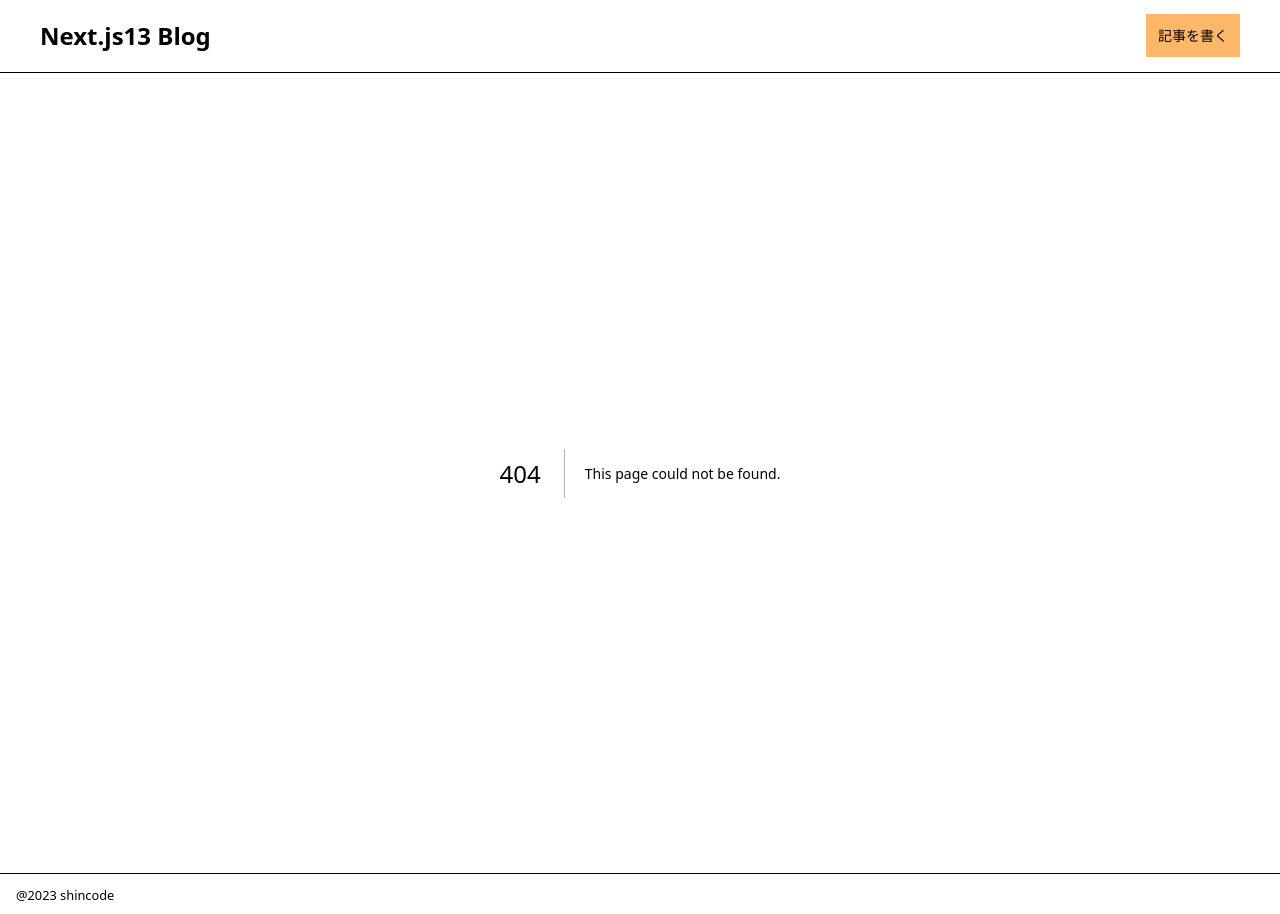
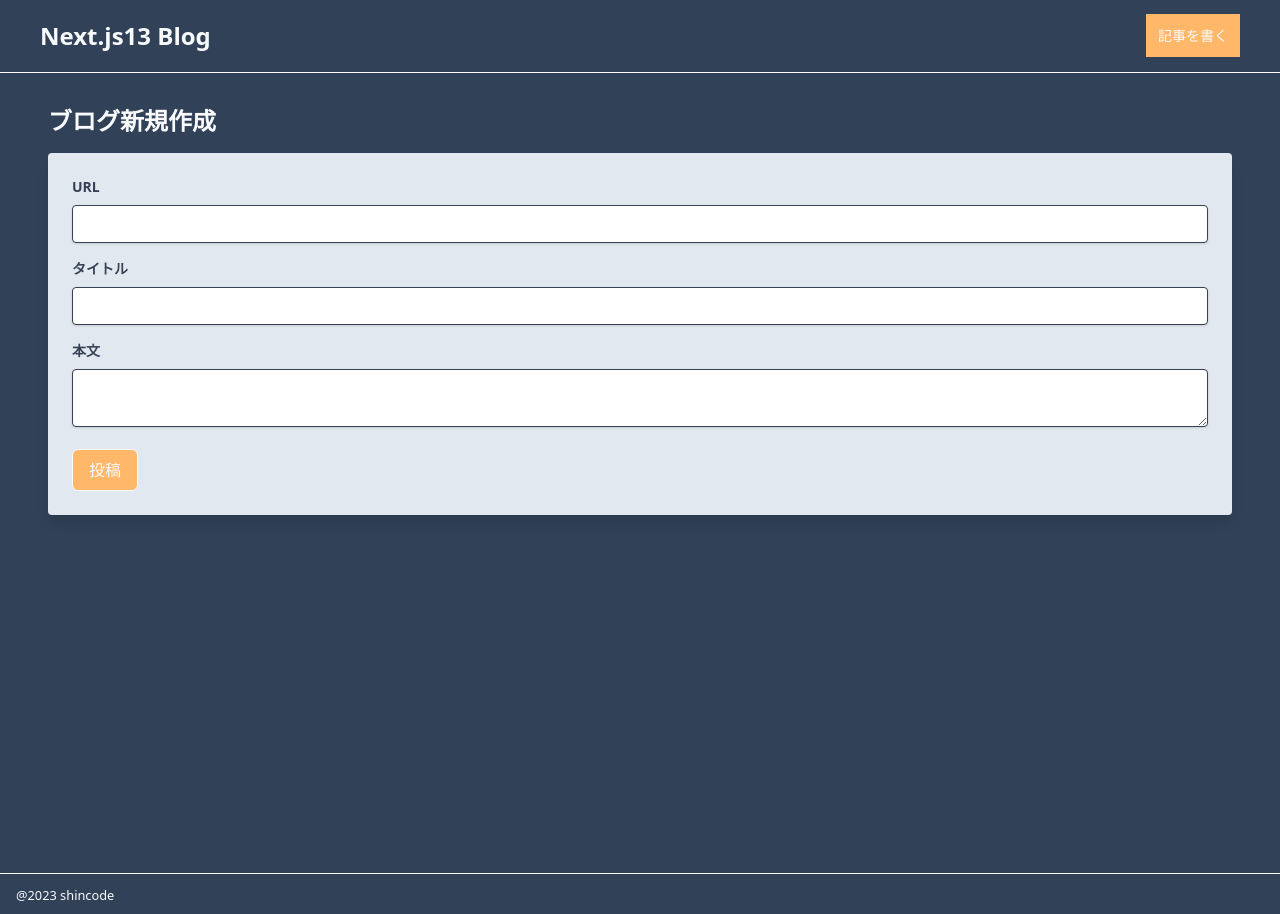
Before and after one commit to box-7/udemy-nextjs13-tailwind-blog, a Next.js app: page /articles/new in a window 1280 px wide. Before the commit this address had no page. Built offline with nearby package versions, Linux system fonts and the light colour scheme.

Commit message:
Add: ブログ新規作成用のページを作成

```diff
--- /dev/null
+++ b/src/app/articles/new/page.tsx
@@ -0,0 +1,38 @@
+import React from 'react'
+
+const createBlogPage = () => {
+        return (
+                <div className="min-h-screen py-8 px-4 md:px-12">
+                        <h2 className="text-2xl font-bold mb-4">ブログ新規作成</h2>
+
+                        <form className="bg-slate-200 p-6 rounded shadow-lg">
+                                <div className="mb-4">
+                                        <label className="block text-gray-700 text-sm font-bold mb-2">
+                                                URL
+                                        </label>
+                                        <input type="text" className="bg-white shadow appearance-none border rounded w-full py-2 px-3 text-gray-700 leading-tight focus:outline-none focus:shadow-outline" />
+                                </div>
+                                <div className="mb-4">
+                                        <label className="block text-gray-700 text-sm font-bold mb-2">
+                                                タイトル
+                                        </label>
+                                        <input type="text" className="bg-white shadow appearance-none border rounded w-full py-2 px-3 text-gray-700 leading-tight focus:outline-none focus:shadow-outline" />
+                                </div>
+                                <div className="mb-4">
+                                        <label className="block text-gray-700 text-sm font-bold mb-2">
+                                                本文
+                                        </label>
+                                        <textarea  className="bg-white shadow border rounded w-full py-2 px-3 text-gray-700 leading-tight focus:outline-none focus:shadow-outline" />
+                                </div>
+                                <button
+                                        type="submit"
+                                        className="py-2 px-4 border rounded-md bg-orange-300"
+                                >
+                                        投稿
+                                </button>
+                        </form>
+                </div>
+        )
+}
+
+export default createBlogPage;
```
